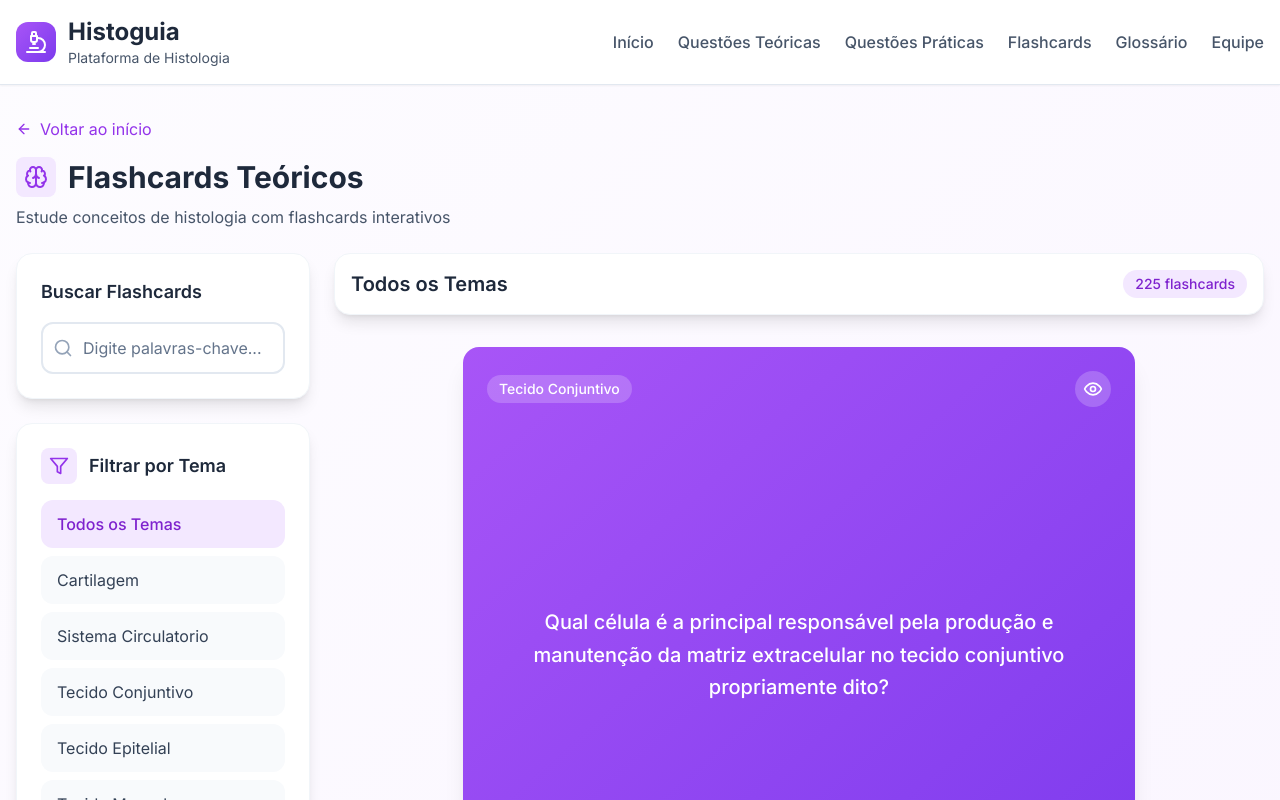
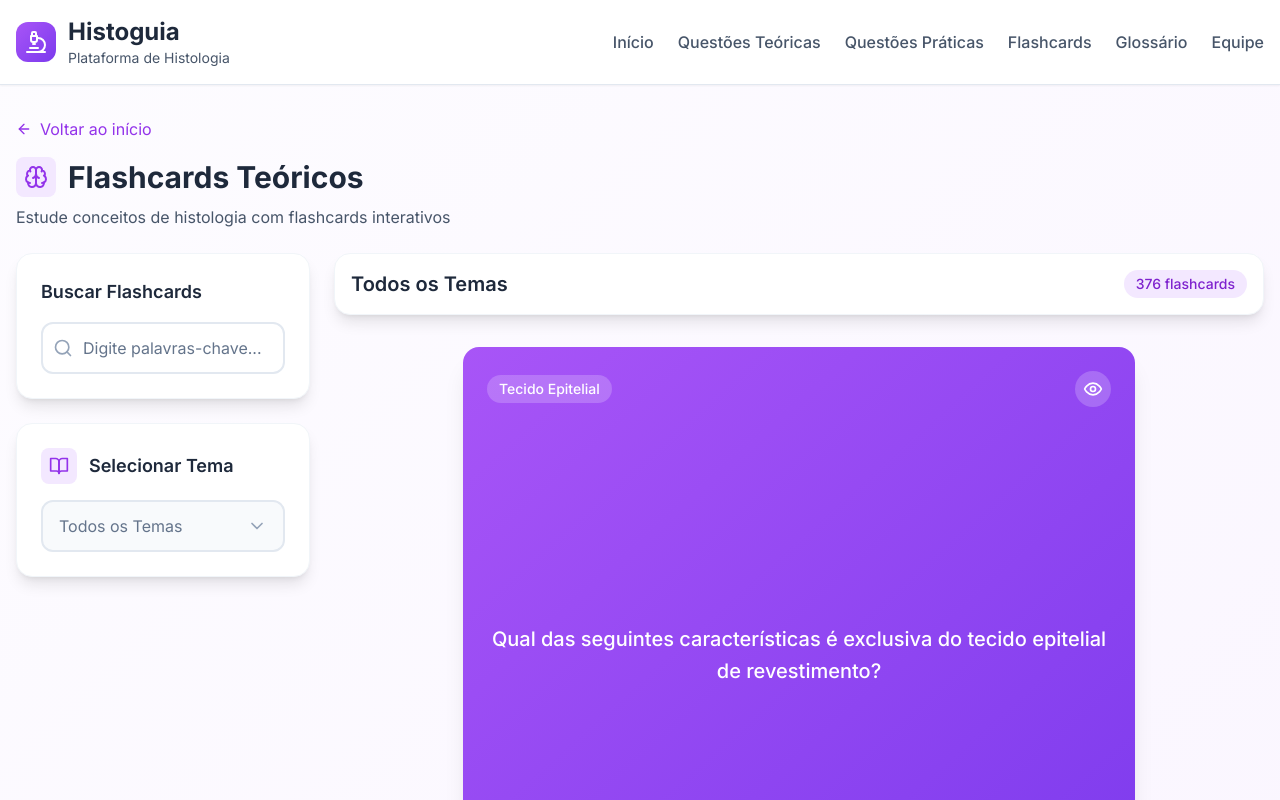
Before and after one commit to DougFelipe/Histo_Guia, a React (Vite) app: page /flashcards/teoricos in a window 1280 px wide. Shown: the top 800 px of the page. Built offline with nearby package versions, Linux system fonts and the light colour scheme.

Commit message:
feat: remove FiltroTemaFlashcard component and replace with DropdownTema in FlashcardsPraticosPage and FlashcardsTeoricosPage

```diff
--- a/src/components/flashcards/FiltroTemaFlashcard.tsx
+++ /dev/null
@@ -1,53 +0,0 @@
-import React from 'react';
-import { Filter } from 'lucide-react';
-
-interface FiltroTemaFlashcardProps {
-  temaSelecionado: string;
-  onTemaSelecionado: (tema: string) => void;
-  temasDisponiveis: string[];
-}
-
-const FiltroTemaFlashcard: React.FC<FiltroTemaFlashcardProps> = ({
-  temaSelecionado,
-  onTemaSelecionado,
-  temasDisponiveis
-}) => {
-  return (
-    <div className="bg-white rounded-2xl shadow-lg p-6 border border-slate-100">
-      <div className="flex items-center space-x-3 mb-4">
-        <div className="bg-purple-100 p-2 rounded-lg">
-          <Filter className="w-5 h-5 text-purple-600" />
-        </div>
-        <h3 className="text-lg font-semibold text-slate-800">Filtrar por Tema</h3>
-      </div>
-
-      <div className="space-y-2">
-        <button
-          onClick={() => onTemaSelecionado('')}
-          className={`w-full text-left px-4 py-3 rounded-xl transition-colors duration-200 ${
-            temaSelecionado === ''
-              ? 'bg-purple-100 text-purple-700 font-medium'
-              : 'bg-slate-50 text-slate-700 hover:bg-purple-50'
-          }`}
-        >
-          Todos os Temas
-        </button>
-        {temasDisponiveis.map(tema => (
-          <button
-            key={tema}
-            onClick={() => onTemaSelecionado(tema)}
-            className={`w-full text-left px-4 py-3 rounded-xl transition-colors duration-200 ${
-              temaSelecionado === tema
-                ? 'bg-purple-100 text-purple-700 font-medium'
-                : 'bg-slate-50 text-slate-700 hover:bg-purple-50'
-            }`}
-          >
-            {tema}
-          </button>
-        ))}
-      </div>
-    </div>
-  );
-};
-
-export default FiltroTemaFlashcard;
--- a/src/data/temas/sistema-digestorio-anexos/questoes-teoricas.json
+++ b/src/data/temas/sistema-digestorio-anexos/questoes-teoricas.json
@@ -0,0 +1,21 @@
+[
+  {
+    "numero": 1,
+    "enunciado": "Ufa! De todos os assuntos da sua prova, este é o último que faltava estudar?",
+    "nivel": "brincadeira",
+    "subtopico": "finalização",
+    "tipo": "múltipla escolha",
+    "tags": ["fim", "estudos", "monitor"],
+    "alternativas": [
+      {
+        "texto": "Sim, terminei tudo!",
+        "explicacao": "Parabéns! Fale com o monitor para elaborar mais questões sobre novos temas."
+      },
+      {
+        "texto": "Ainda não.",
+        "explicacao": "Sem problemas! Volte aos temas anteriores e estude até se sentir confiante para chegar aqui."
+      }
+    ],
+    "respostaCorreta": 0
+  }
+]
--- a/src/pages/FlashcardsPraticosPage.tsx
+++ b/src/pages/FlashcardsPraticosPage.tsx
@@ -4,7 +4,7 @@ import { Link } from 'react-router-dom';
 import Header from '../components/Header';
 import Flashcard from '../components/flashcards/Flashcard';
 import BarraBuscaFlashcard from '../components/flashcards/BarraBuscaFlashcard';
-import FiltroTemaFlashcard from '../components/flashcards/FiltroTemaFlashcard';
+import DropdownTema from '../components/DropdownTema';
 import NavegacaoFlashcard from '../components/flashcards/NavegacaoFlashcard';
 import { FlashcardPratico, FiltroFlashcardState, QuestaoPratica } from '../types';
 
@@ -139,11 +139,6 @@ const FlashcardsPraticosPage: React.FC = () => {
     setFiltros({ tema: '', palavrasChave: '' });
   };
 
-  // Obter temas únicos dos flashcards carregados
-  const getTemasDisponiveis = () => {
-    return Array.from(new Set(flashcards.map(f => f.tema))).sort();
-  };
-
   // Get current flashcard safely
   const flashcardAtual = flashcardsFiltrados[indiceAtual];
 
@@ -196,10 +191,9 @@ const FlashcardsPraticosPage: React.FC = () => {
               />
             </div>
 
-            <FiltroTemaFlashcard
+            <DropdownTema
               temaSelecionado={filtros.tema}
-              onTemaSelecionado={(tema) => setFiltros(prev => ({ ...prev, tema }))}
-              temasDisponiveis={getTemasDisponiveis()}
+              onTemaSelecionado={(tema: string) => setFiltros(prev => ({ ...prev, tema }))}
             />
           </div>
 
--- a/src/pages/FlashcardsTeoricosPage.tsx
+++ b/src/pages/FlashcardsTeoricosPage.tsx
@@ -4,9 +4,10 @@ import { Link } from 'react-router-dom';
 import Header from '../components/Header';
 import Flashcard from '../components/flashcards/Flashcard';
 import BarraBuscaFlashcard from '../components/flashcards/BarraBuscaFlashcard';
-import FiltroTemaFlashcard from '../components/flashcards/FiltroTemaFlashcard';
 import NavegacaoFlashcard from '../components/flashcards/NavegacaoFlashcard';
+import DropdownTema from '../components/DropdownTema';
 import { FlashcardTeorico, FiltroFlashcardState, Questao } from '../types';
+import { TEMAS_DISPONIVEIS, mapeamentoTemas } from '../utils/temas';
 
 const FlashcardsTeoricosPage: React.FC = () => {
   const [flashcards, setFlashcards] = useState<FlashcardTeorico[]>([]);
@@ -19,15 +20,7 @@ const FlashcardsTeoricosPage: React.FC = () => {
   const [loading, setLoading] = useState(true);
 
   // Lista de temas disponíveis
-  const temasDisponiveis = [
-    'tecido-conjuntivo',
-    'tecido-epitelial',
-    'tecido-muscular',
-    'tecido-nervoso',
-    'sistema-circulatorio',
-    'cartilagem',
-    'tecido-osseo'
-  ];
+  const temasDisponiveis = TEMAS_DISPONIVEIS;
 
   useEffect(() => {
     carregarFlashcards();
@@ -45,31 +38,34 @@ const FlashcardsTeoricosPage: React.FC = () => {
   const carregarFlashcards = async () => {
     setLoading(true);
     try {
-      console.log('Carregando flashcards teóricos...');
       const todosFlashcards: FlashcardTeorico[] = [];
 
       // Carregar questões de todos os temas e converter para flashcards
       for (const tema of temasDisponiveis) {
         try {
-          console.log(`Carregando questões teóricas do tema: ${tema}`);
           const questoesModule = await import(`../data/temas/${tema}/questoes-teoricas.json`);
           const questoesTema: Questao[] = questoesModule.default;
-          console.log(`Questões teóricas carregadas para ${tema}:`, questoesTema);
 
           if (questoesTema && Array.isArray(questoesTema)) {
             // Converter questões para flashcards
-            const flashcardsTema = questoesTema.map(questao => ({
-              id: `${tema}-${questao.numero}`,
-              tema: tema.split('-').map(palavra =>
-                palavra.charAt(0).toUpperCase() + palavra.slice(1)
-              ).join(' '),
-              frente: questao.enunciado,
-              verso: {
-                resposta: questao.alternativas[questao.respostaCorreta].texto,
-                explicacao: questao.alternativas[questao.respostaCorreta].explicacao
-              },
-              tags: questao.tags
-            }));
+            const temaFormatado = mapeamentoTemas[tema] || tema.split('-').map(palavra =>
+              palavra.charAt(0).toUpperCase() + palavra.slice(1)
+            ).join(' ');
+
+            const flashcardsTema = questoesTema.map(questao => {
+              const alternativaCorreta = questao.alternativas[questao.respostaCorreta];
+
+              return {
+                id: `${tema}-${questao.numero}`,
+                tema: temaFormatado,
+                frente: questao.enunciado,
+                verso: {
+                  resposta: alternativaCorreta?.texto || 'Resposta não encontrada',
+                  explicacao: alternativaCorreta?.explicacao || 'Explicação não disponível'
+                },
+                tags: questao.tags || []
+              };
+            });
 
             todosFlashcards.push(...flashcardsTema);
           }
@@ -78,7 +74,7 @@ const FlashcardsTeoricosPage: React.FC = () => {
         }
       }
 
-      console.log('Total de flashcards teóricos carregados:', todosFlashcards.length);
+
       setFlashcards(todosFlashcards);
     } catch (error) {
       console.error('Erro ao carregar flashcards:', error);
@@ -95,6 +91,8 @@ const FlashcardsTeoricosPage: React.FC = () => {
     }
 
     let flashcardsFiltrados = [...flashcards];
+
+
 
     // Aplicar filtro de tema
     if (filtros.tema && filtros.tema.trim() !== '') {
@@ -116,6 +114,7 @@ const FlashcardsTeoricosPage: React.FC = () => {
         )
       );
     }
+
 
     setFlashcardsFiltrados(flashcardsFiltrados);
   };
@@ -143,10 +142,7 @@ const FlashcardsTeoricosPage: React.FC = () => {
     setFiltros({ tema: '', palavrasChave: '' });
   };
 
-  // Obter temas únicos dos flashcards carregados
-  const getTemasDisponiveis = () => {
-    return Array.from(new Set(flashcards.map(f => f.tema))).sort();
-  };
+
 
   // Get current flashcard safely
   const flashcardAtual = flashcardsFiltrados[indiceAtual];
@@ -200,10 +196,9 @@ const FlashcardsTeoricosPage: React.FC = () => {
               />
             </div>
 
-            <FiltroTemaFlashcard
+            <DropdownTema
               temaSelecionado={filtros.tema}
-              onTemaSelecionado={(tema) => setFiltros(prev => ({ ...prev, tema }))}
-              temasDisponiveis={getTemasDisponiveis()}
+              onTemaSelecionado={(tema: string) => setFiltros(prev => ({ ...prev, tema }))}
             />
           </div>
 
```
